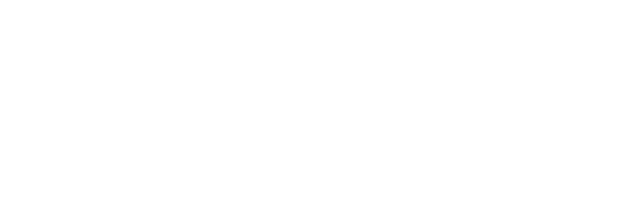
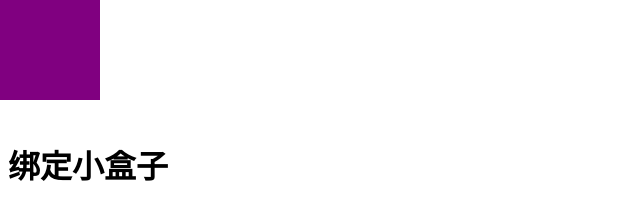
Before and after one commit to SanBu-Wang/Css_study, a plain HTML site: page js案例/鼠标导航/index.html in a window 1280 px wide. Shown: the whole page, without its empty margins (0-640 px from the left). Drawn offline with Linux system fonts and the light colour scheme.

Commit message:
add the new file called '鼠标导航'

```diff
--- a/js案例/鼠标导航/index.html
+++ b/js案例/鼠标导航/index.html
@@ -3,8 +3,21 @@
 <head>
     <meta charset="UTF-8">
     <title>Title</title>
+    <style>
+        .moveBox{
+            position: absolute;
+            width: 100px;
+            height: 100px;
+            background-color:purple;
+            left: 0;
+            top: 0;
+            transition:  all 50ms ease-in-out;
+        }
+    </style>
 </head>
 <body>
-
+<h1 style="position:relative; top: 120px;left: 0;">绑定小盒子</h1>
+<div class="moveBox"></div>
+<script src="./index.js"></script>
 </body>
 </html>
--- /dev/null
+++ b/js案例/鼠标导航/index.js
@@ -0,0 +1,11 @@
+let moveBox = document.getElementsByClassName('moveBox')[0]
+//获取鼠标的X和Y坐标
+document.onmousemove = function (e) {
+    //解决兼容性
+    let event = e || window.event;//Event已经被占用了
+    console.log(event)
+    //moveBox.style.left = event.clientX + -50+ 'px'
+    //moveBox.style.top = event.clientY + -50 + 'px'
+    moveBox.style.left = event.clientX - moveBox.clientWidth / 2 + 'px'
+    moveBox.style.top = event.clientY - moveBox.clientHeight / 2 + 'px'
+}
```
Also changed, not shown: .fleet/run.json (added), .fleet/settings.json (added).
